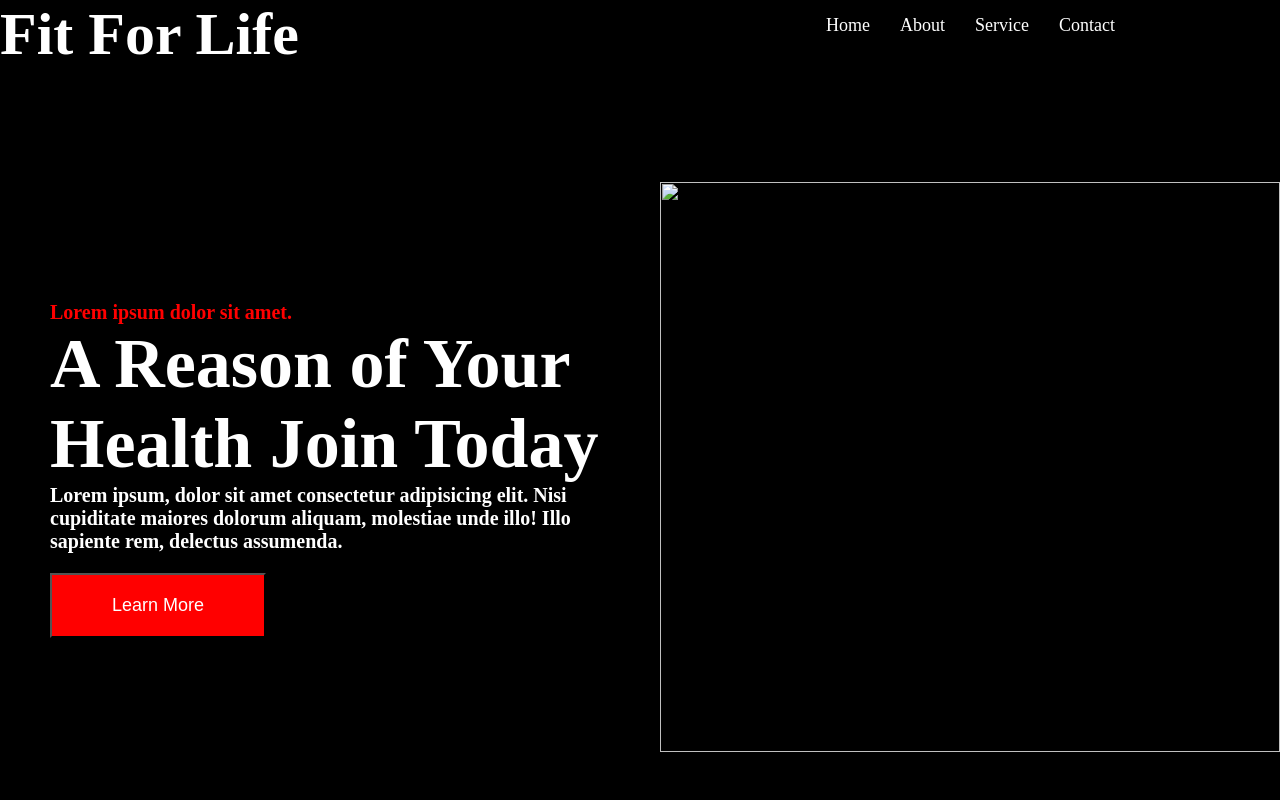
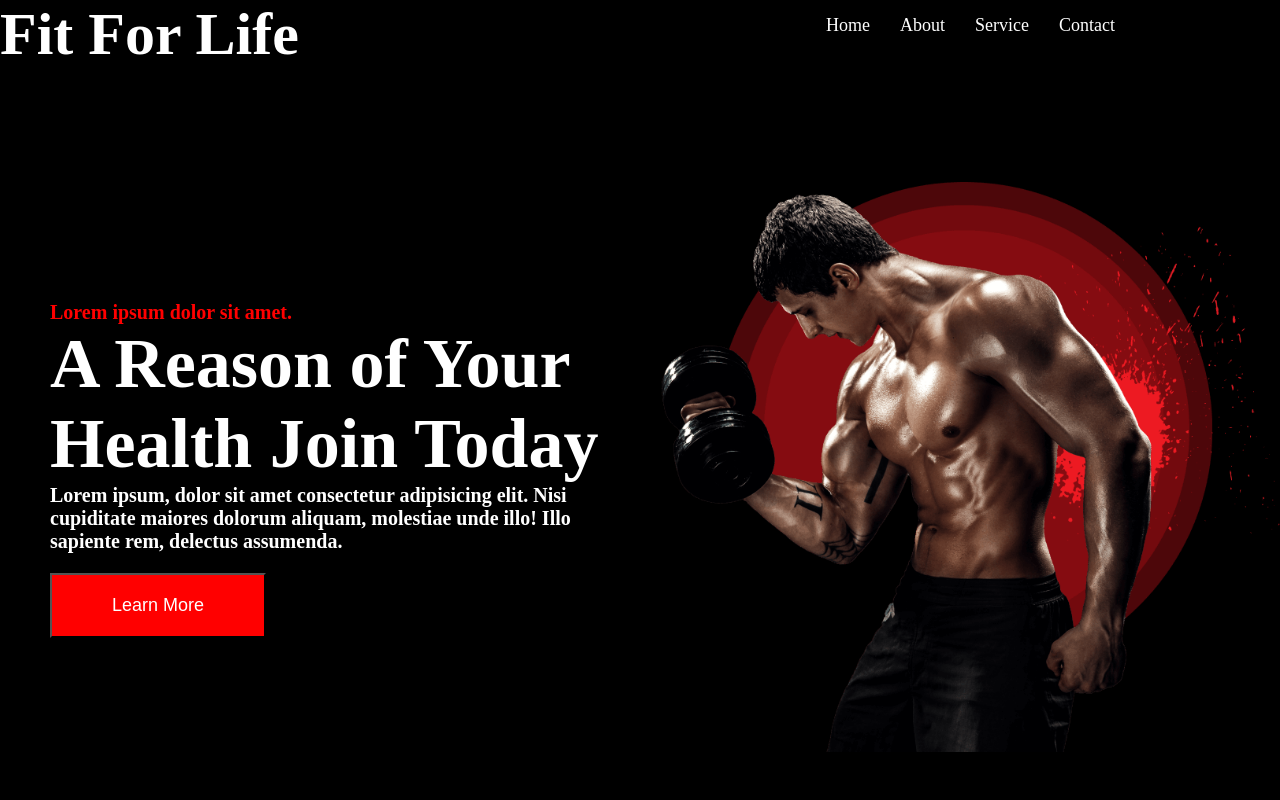
Before and after one commit to Bikash-Dev-Bk/gym-site, a plain HTML site: page index.html in a window 1280 px wide. Shown: the top 800 px of the page. Drawn offline with Linux system fonts and the light colour scheme; the site is published under a folder, as on GitHub Pages, so addresses that start at the root find nothing.

Commit message:
header image added

```diff
--- a/index.html
+++ b/index.html
@@ -37,7 +37,7 @@
                 </div>
                 <div class="home-right">
                     <div class="home-image">
-                        <img src="/images/home-bg.png" alt="">
+                        <img src="./images/home-bg.png" alt="">
                     </div>
                 </div>
             </div>
```
